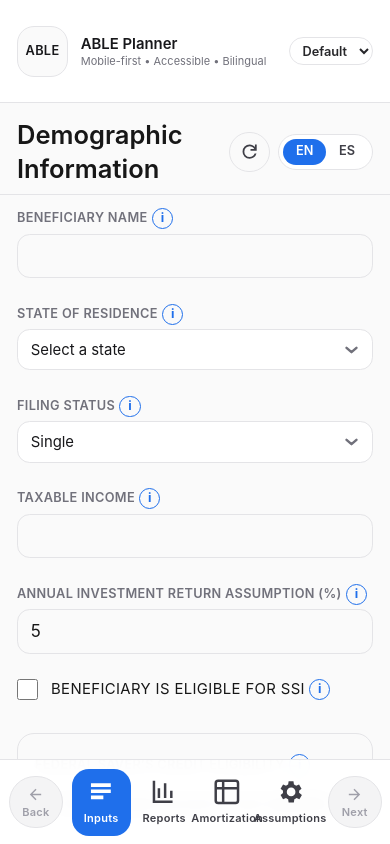
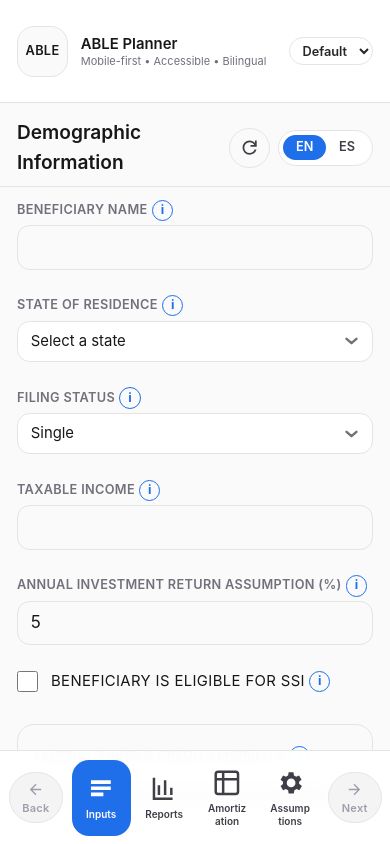
Before and after one commit to KAtheras/able-planner, a Next.js app: page / in a window 390 px wide. Both pictures are taken after a click on the button "I Understand — Continue". Shown: the top 844 px of the page. Built offline with nearby package versions, Linux system fonts and the light colour scheme.

Commit message:
fix: improve mobile nav label fit and input header sizing

```diff
--- a/src/components/inputs/AccountActivityForm.tsx
+++ b/src/components/inputs/AccountActivityForm.tsx
@@ -219,7 +219,7 @@ export default function AccountActivityForm({
       data-contribution-stop-year={stopYearAttr}
     >
       <div className="sticky top-[calc(env(safe-area-inset-top)+6rem)] z-20 -mx-4 mb-3 flex items-center justify-between gap-3 border-b border-zinc-200 bg-zinc-50/95 px-4 py-2 backdrop-blur dark:border-zinc-800 dark:bg-black/90 md:hidden">
-        <h1 className="text-2xl font-semibold">
+        <h1 className="text-lg font-semibold md:text-2xl">
           {copy?.title ?? copy?.labels?.accountActivityTitle ?? "Account Activity"}
         </h1>
         {headerRightSlot}
--- a/src/components/inputs/DemographicsForm.tsx
+++ b/src/components/inputs/DemographicsForm.tsx
@@ -188,7 +188,7 @@ export default function DemographicsForm({
   return (
     <section ref={sectionRef} className="space-y-6">
       <div className="sticky top-[calc(env(safe-area-inset-top)+6rem)] z-20 -mx-4 mb-3 flex items-center justify-between gap-3 border-b border-zinc-200 bg-zinc-50/95 px-4 py-2 backdrop-blur dark:border-zinc-800 dark:bg-black/90 md:hidden">
-        <h1 className="text-2xl font-semibold">
+        <h1 className="text-lg font-semibold md:text-2xl">
           {copy?.title ?? copy?.labels?.demographicsTitle ?? "Demographic Information"}
         </h1>
         {headerRightSlot}
--- a/src/components/layout/Sidebar.tsx
+++ b/src/components/layout/Sidebar.tsx
@@ -195,7 +195,9 @@ export default function Sidebar({
                   ].join(" ")}
                 >
                   <span className="grid place-items-center">{item.icon}</span>
-                  <span className="tracking-wide">{labels?.[item.key] ?? item.label}</span>
+                  <span className="max-w-full text-center text-[10px] leading-tight whitespace-normal break-words">
+                    {labels?.[item.key] ?? item.label}
+                  </span>
                 </button>
               );
             })}
```
